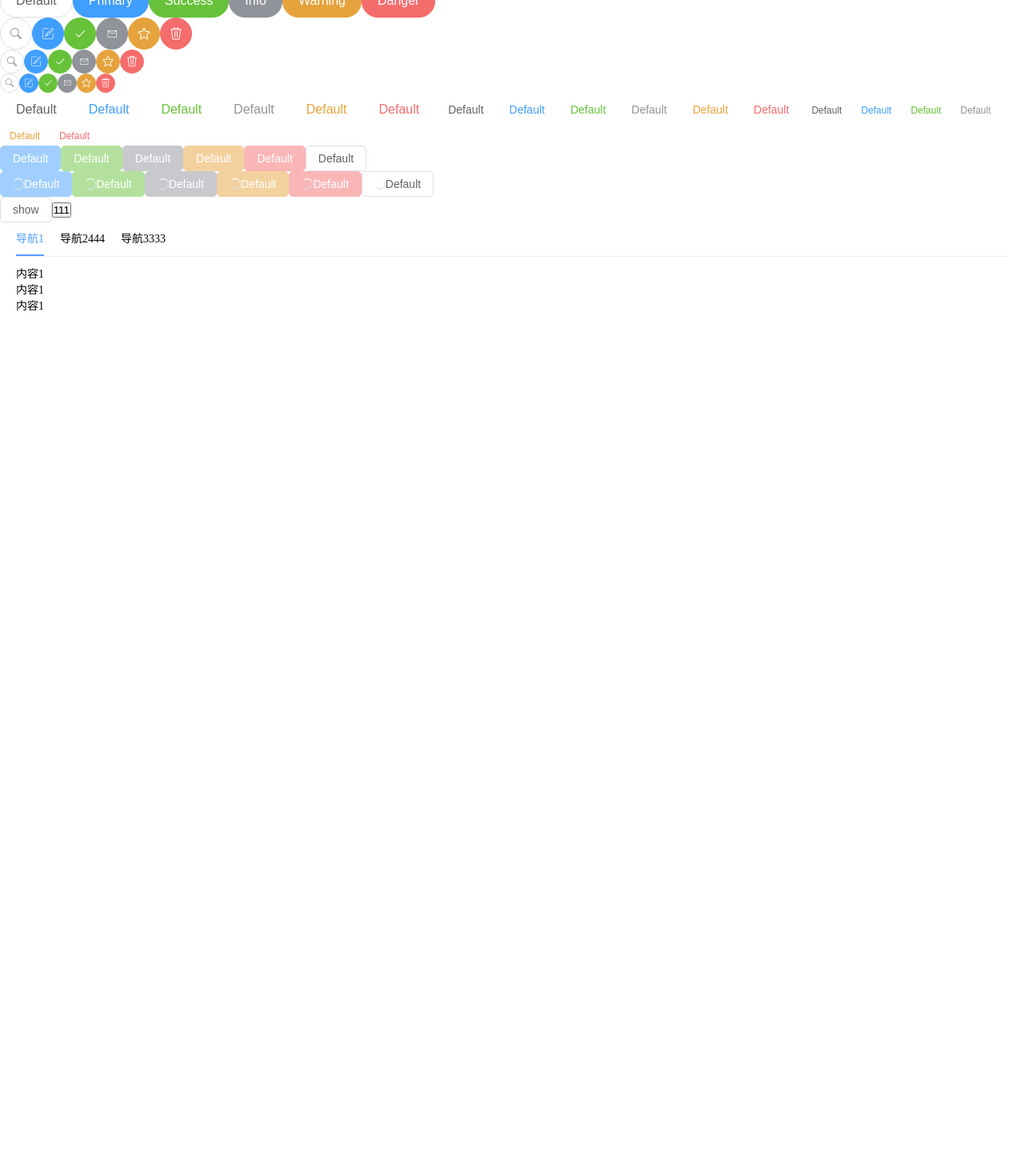
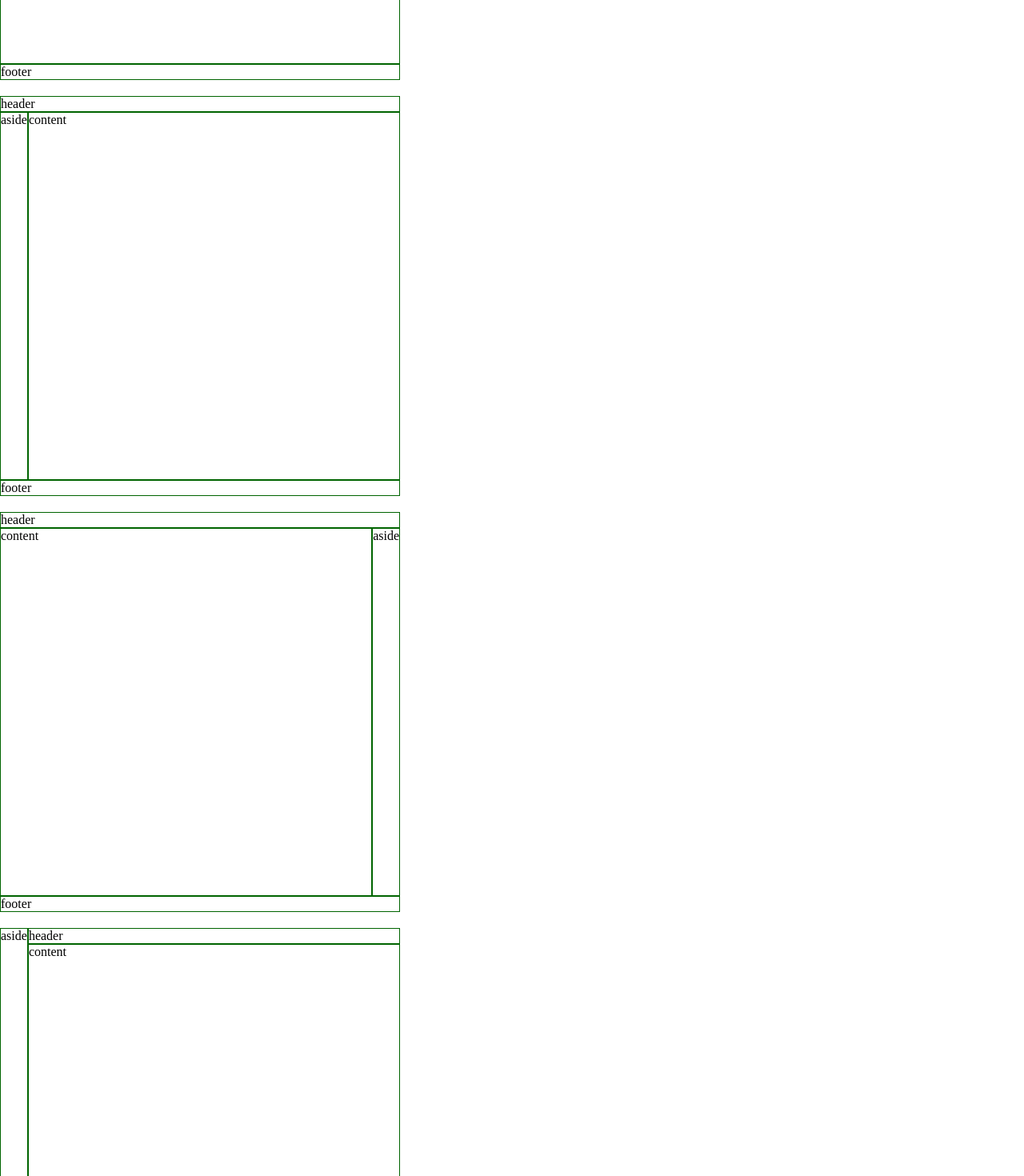
Before and after one commit to wen599/wheel, a Vue app: page / in a window 1280 px wide. Shown: the part 420-1890 px from the top of the page at 80% size. Before the commit the page ends 811 px from the top, so only its background shows below. Built offline with nearby package versions, Linux system fonts and the light colour scheme.

Commit message:
完成Layout

```diff
--- a/src/App.vue
+++ b/src/App.vue
@@ -1,4 +1,5 @@
 <template>
+  <LayoutPage></LayoutPage>
   <GridPage></GridPage>
   <InputPage></InputPage>
   <SwitchPage></SwitchPage>
@@ -19,6 +20,7 @@ import InputPage from '@/components/InputPage.vue'
 import GridPage from '@/components/GridPage.vue'
 
 import { showDialog } from '@/lib/Dialog'
+import LayoutPage from '@/components/LayoutPage.vue'
 
 const test = () => {
   showDialog({
--- /dev/null
+++ b/src/components/LayoutPage.vue
@@ -0,0 +1,55 @@
+<template>
+<Layout class="container">
+  <Header class="demo"></Header>
+  <Content class="demo"></Content>
+  <Footer class="demo"></Footer>
+</Layout>
+  <Layout class="container">
+    <Header class="demo"></Header>
+    <Layout>
+      <Aside class="demo"></Aside>
+      <Content class="demo"></Content>
+    </Layout>
+    <Footer class="demo"></Footer>
+  </Layout>
+
+  <Layout class="container">
+    <Header class="demo"></Header>
+    <Layout>
+      <Content class="demo"></Content>
+      <Aside class="demo"></Aside>
+    </Layout>
+    <Footer class="demo"></Footer>
+  </Layout>
+
+  <Layout class="container">
+    <Aside class="demo" >
+
+    </Aside>
+    <Layout  >
+      <Header class="demo"></Header>
+      <Content class="demo"></Content>
+      <Footer class="demo"></Footer>
+    </Layout>
+  </Layout>
+</template>
+
+<script setup lang='ts'>
+import Layout from '@/lib/Layout/Layout.vue'
+import Header from '@/lib/Layout/Header.vue'
+import Footer from '@/lib/Layout/Footer.vue'
+import Content from '@/lib/Layout/Content.vue'
+import Aside from '@/lib/Layout/Aside.vue'
+
+</script>
+
+<style scoped lang='scss'>
+.container{
+  width: 500px;
+  height: 500px;
+  margin-top: 20px;
+}
+.demo{
+  border: 1px solid darkgreen;
+}
+</style>
--- /dev/null
+++ b/src/lib/Layout/Aside.vue
@@ -0,0 +1,13 @@
+<template>
+  <div class="wheel-layout-aside">
+    <slot>aside</slot>
+  </div>
+</template>
+
+<script setup lang='ts'>
+
+</script>
+
+<style  lang='scss'>
+
+</style>
--- /dev/null
+++ b/src/lib/Layout/Content.vue
@@ -0,0 +1,14 @@
+<template>
+  <div class="wheel-layout-content">
+    <slot>content</slot>
+  </div></template>
+
+<script setup lang='ts'>
+
+</script>
+
+<style  lang='scss'>
+.wheel-layout-content{
+  flex-grow: 1;
+}
+</style>
--- /dev/null
+++ b/src/lib/Layout/Footer.vue
@@ -0,0 +1,12 @@
+<template>
+  <div class="wheel-layout-footer">
+    <slot>footer</slot>
+  </div></template>
+
+<script setup lang='ts'>
+
+</script>
+
+<style lang='scss'>
+
+</style>
--- /dev/null
+++ b/src/lib/Layout/Header.vue
@@ -0,0 +1,13 @@
+<template>
+  <div class="wheel-layout-header">
+    <slot>header</slot>
+  </div>
+</template>
+
+<script setup lang='ts'>
+
+</script>
+
+<style  lang='scss'>
+
+</style>
--- /dev/null
+++ b/src/lib/Layout/Layout.vue
@@ -0,0 +1,34 @@
+<template>
+  <div class="wheel-layout">
+    <slot></slot>
+  </div>
+</template>
+
+<script setup lang='ts'>
+import { ref, useSlots } from 'vue'
+import Layout from '@/lib/Layout/Layout.vue'
+import Aside from '@/lib/Layout/Aside.vue'
+import Content from '@/lib/Layout/Content.vue'
+import Header from '@/lib/Layout/Header.vue'
+import Footer from '@/lib/Layout/Footer.vue'
+const slot = useSlots()
+
+const direction = ref('column')
+slot.default?.().forEach((item) => {
+  if (item.type !== Layout && item.type !== Footer && item.type !== Header && item.type !== Content && item.type !== Aside) {
+    throw new Error('layout子组件必须是Layout或Header或Aside或Content或Footer')
+  }
+  if (item.type === Aside) {
+    direction.value = 'row'
+  }
+})
+
+</script>
+
+<style  lang='scss'>
+.wheel-layout{
+  display: flex;
+  flex-direction:v-bind(direction);
+  flex-grow: 1;
+}
+</style>
```
Also changed, not shown: src/scss/index.scss (deleted, +0 -8 lines).
